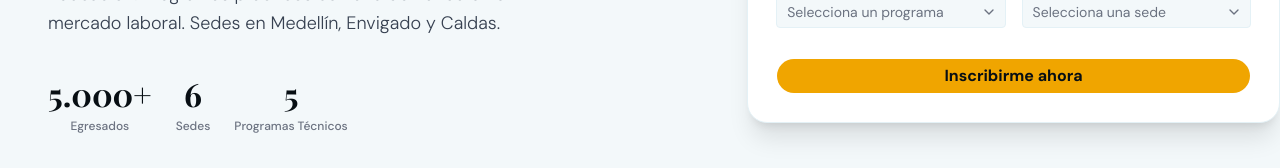
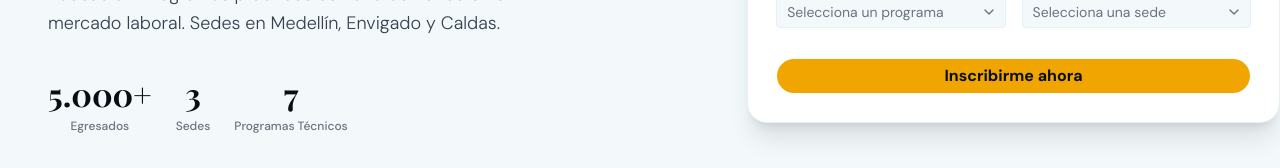
Before and after one commit to camilo2236/indecap-web, a Next.js app: page / in a window 1280 px wide. Shown: the part 391-559 px from the top of the page. Built offline with nearby package versions, Linux system fonts and the light colour scheme.

Commit message:
Add files via upload

```diff
--- a/src/components/sections/Hero.tsx
+++ b/src/components/sections/Hero.tsx
@@ -29,7 +29,7 @@ export function Hero() {
               </div>
               <div className="text-center">
                 <div className="font-[family-name:var(--font-playfair)] text-[2rem] font-bold text-[#080F14]">
-                  6
+                  3
                 </div>
                 <div className="font-[family-name:var(--font-dm-sans)] text-xs font-medium text-[#6B7280]">
                   Sedes
@@ -37,7 +37,7 @@ export function Hero() {
               </div>
               <div className="text-center">
                 <div className="font-[family-name:var(--font-playfair)] text-[2rem] font-bold text-[#080F14]">
-                  5
+                  7
                 </div>
                 <div className="font-[family-name:var(--font-dm-sans)] text-xs font-medium text-[#6B7280]">
                   Programas Técnicos
```
